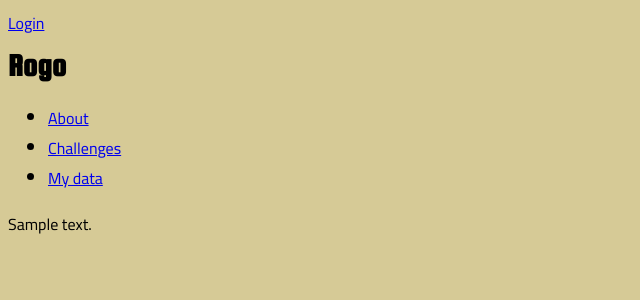
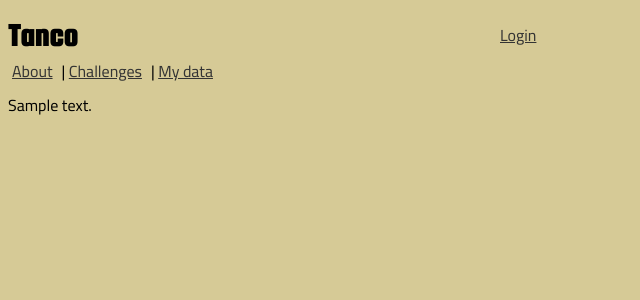
Before and after one commit to tangentcode/tanco, a Python web app: template rogo/templates/index.html in a window 1280 px wide. Shown: the top 300 px of the page, without its empty margins (0-640 px from the left). Run offline with Jinja, Linux system fonts and the light colour scheme; the template is opened without the code that fills it: most values are stand-ins (such as "Sample title", 1, 10 or a date in 2020).

Commit message:
minor ui cleanups

```diff
--- a/rogo/static/style.css
+++ b/rogo/static/style.css
@@ -4,5 +4,23 @@
 
 body { background: #d6ca96 }
 body { font-family: 'Cairo', sans-serif; }
-h1 { font-family: 'Squada One', sans-serif; margin-top: 0; padding-top: 10px; }
+h1 { font-family: 'Squada One', sans-serif; margin:0; padding-top: 10px; }
 h2, h3 { font-family: 'Oswald', sans-serif; margin:0;}
+
+nav ul {
+ list-style-type: none;
+ margin: 0; padding: 0;
+ display: flex; }
+nav ul li { padding: 4px; margin-right: 1px; }
+nav ul li:before { content: " | "; }
+nav ul li:first-child:before { content: ""; }
+nav ul li.active { background-color: #cfcfcf; }
+a { color: #333; }
+a:hover { color: #66ccffff; color: #0162c2ff; }
+
+
+#progress { float:left; border-right: solid 1px #333;
+   margin-right:10px; padding-right: 10px;
+   height:90%;}
+
+#user { position:absolute; top: 20px; left: 500px;  }
--- a/rogo/templates/index.html
+++ b/rogo/templates/index.html
@@ -12,7 +12,7 @@
   <a href="/login">Login</a>
 </div>
 
-<h1>Rogo</h1>
+<h1>Tanco</h1>
 
 <nav>
   <ul hx-boost="true" hx-target="#main">
```
Also changed, not shown: rogo/templates/attempt.html (+5 -5 lines).
